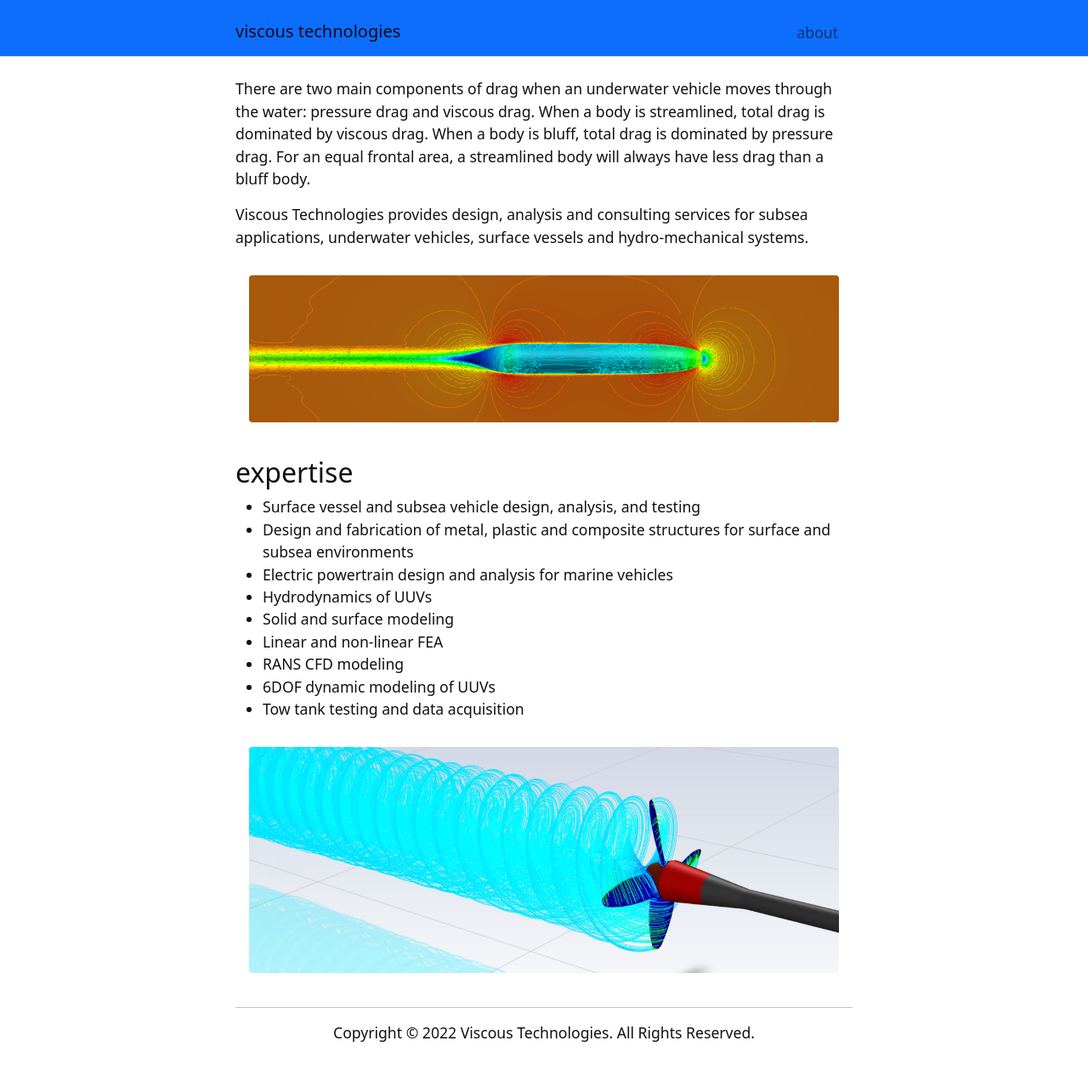
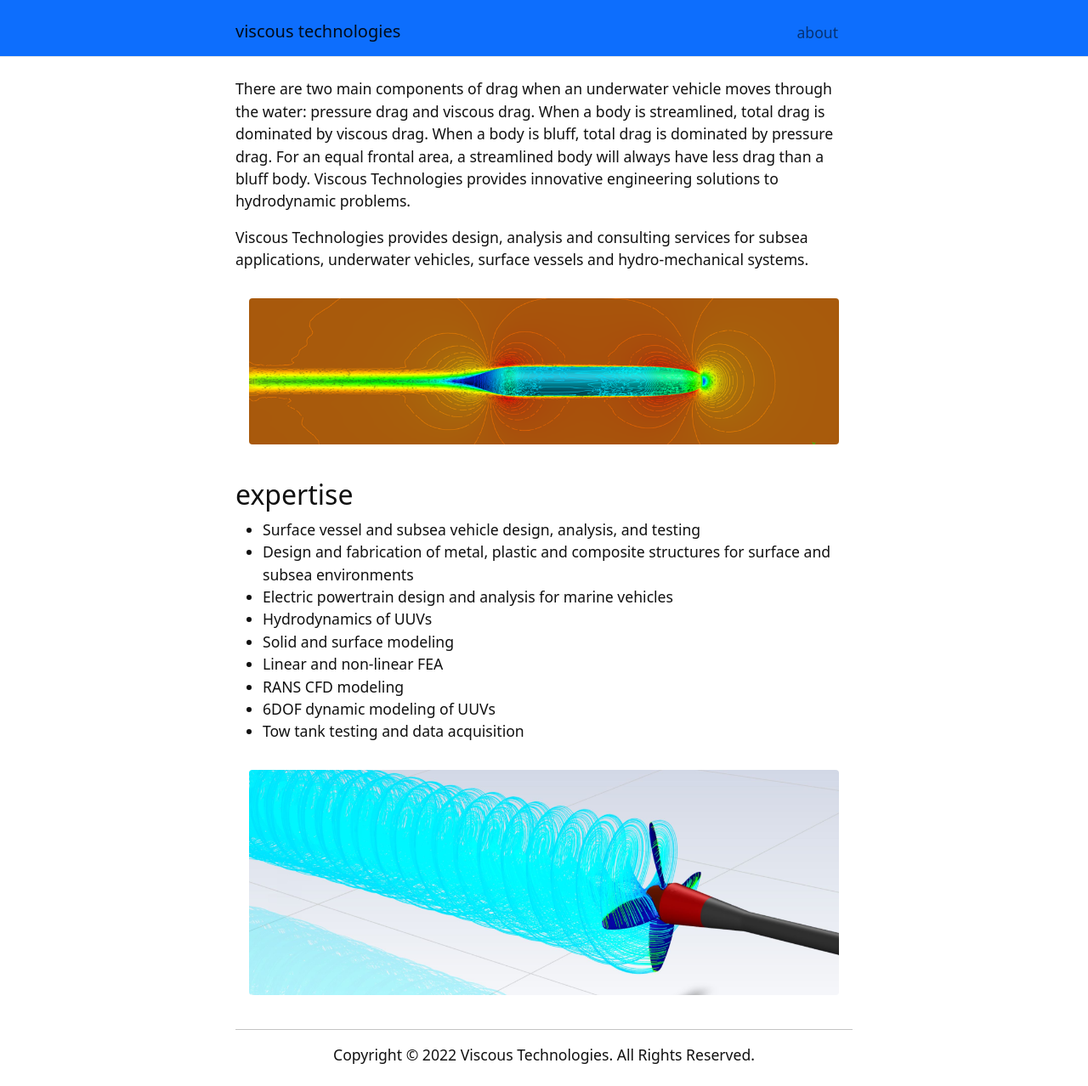
Before and after one commit to ccluett/viscous.tech, a Jekyll site: the page built from index.md, in a window 1280 px wide. Shown: the whole page at 85% size. Built offline with Jekyll 4.4.1, drawn with Linux system fonts in a browser that asks for light colours; before the commit the page ends 1252 px from its top, so only the background shows below that.

Commit message:
Update index.md

```diff
--- a/index.md
+++ b/index.md
@@ -3,7 +3,7 @@
 layout: default
 ---
 
-There are two main components of drag when an underwater vehicle moves through the water: pressure drag and viscous drag. When a body is streamlined, total drag is dominated by viscous drag. When a body is bluff, total drag is dominated by pressure drag. For an equal frontal area, a streamlined body will always have less drag than a bluff body.
+There are two main components of drag when an underwater vehicle moves through the water: pressure drag and viscous drag. When a body is streamlined, total drag is dominated by viscous drag. When a body is bluff, total drag is dominated by pressure drag. For an equal frontal area, a streamlined body will always have less drag than a bluff body. Viscous Technologies provides innovative engineering solutions to hydrodynamic problems.
 
 Viscous Technologies provides design, analysis and consulting services for subsea applications, underwater vehicles, surface vessels and hydro-mechanical systems.
 
```
